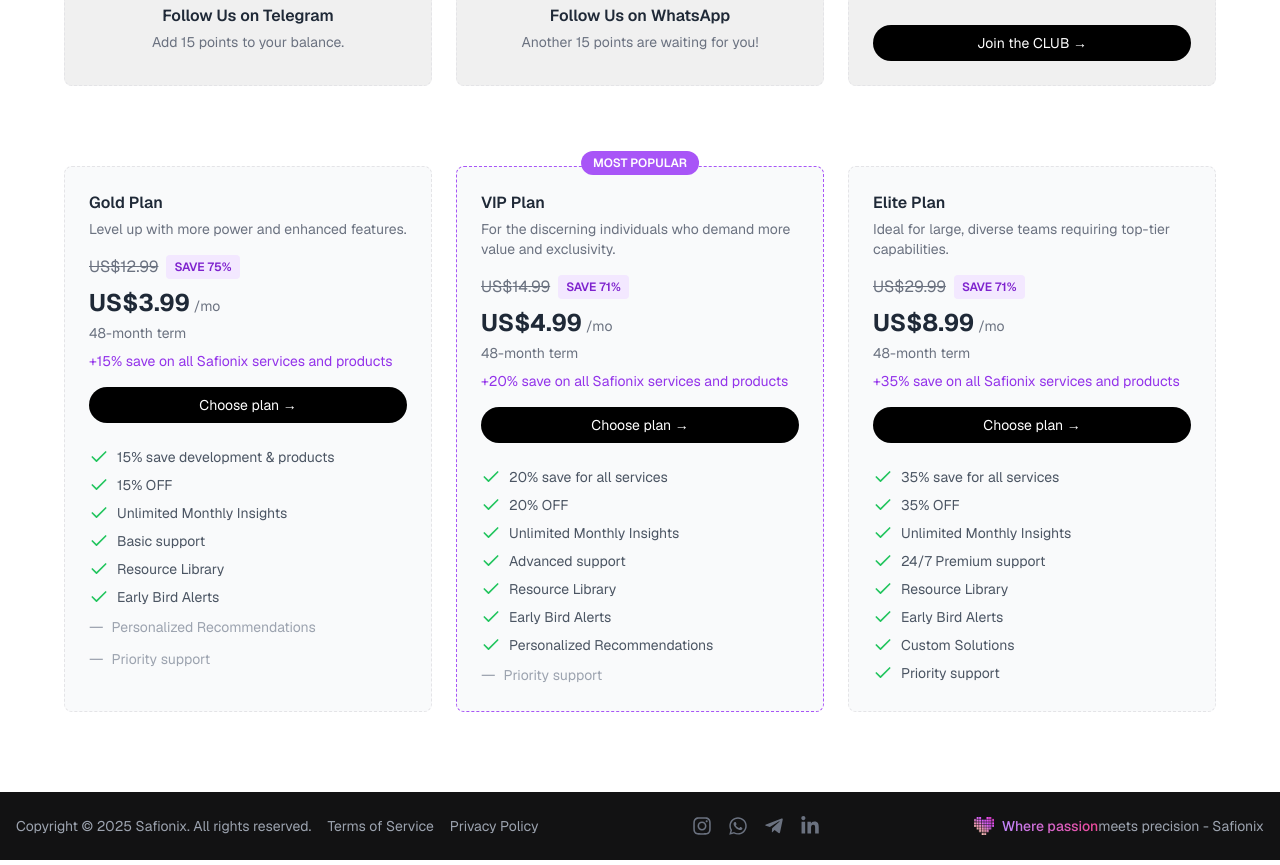
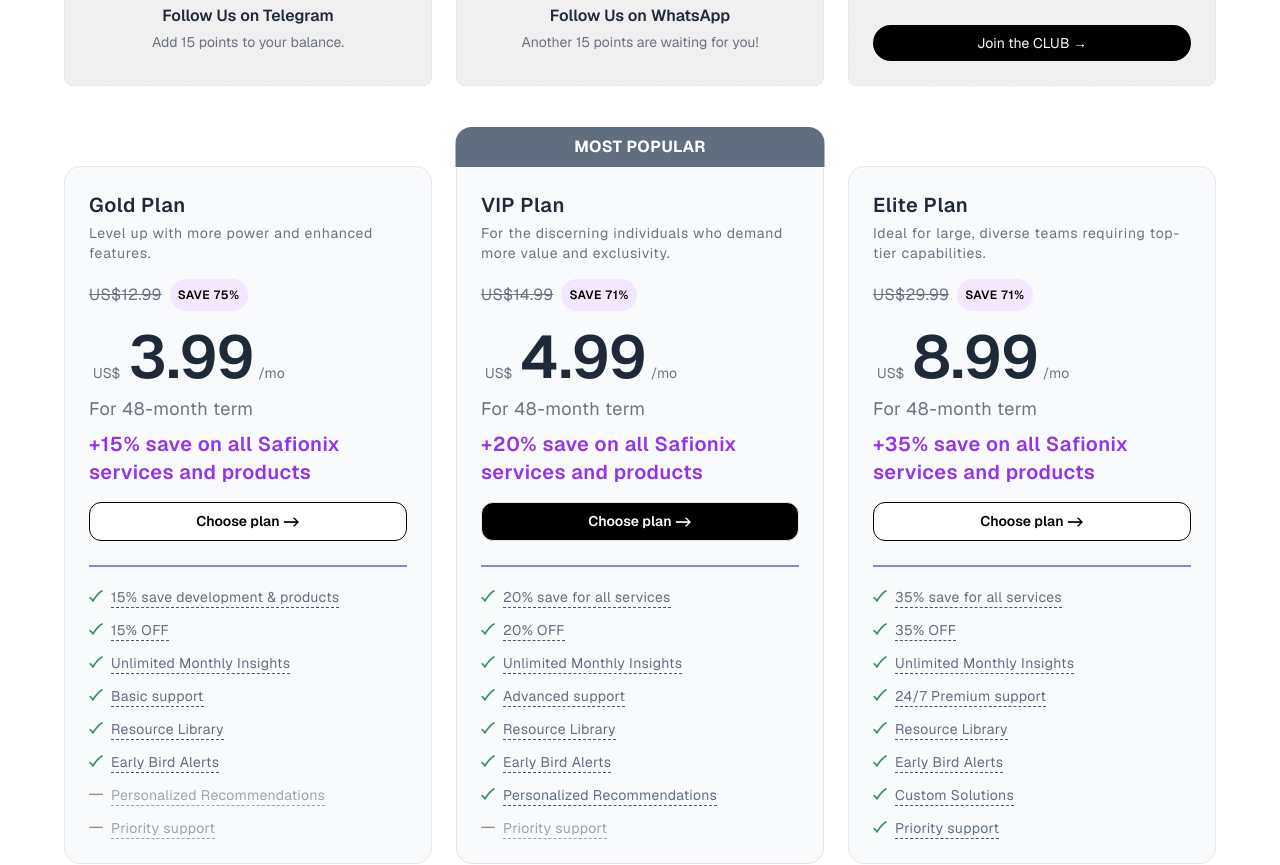
Before and after one commit to Mukhsin0508/safionix, a Next.js app: page /en/club-house in a window 1280 px wide. Shown: the part 2102-2967 px from the top of the page. Built offline with nearby package versions, Linux system fonts and the light colour scheme.

Commit message:
price section +

```diff
--- a/src/components/CH-PricingSection.tsx
+++ b/src/components/CH-PricingSection.tsx
@@ -1,4 +1,4 @@
-import { Check } from 'lucide-react';
+import Image from 'next/image';
 import React from 'react';
 
 const pricingData = [
@@ -72,60 +72,75 @@
           {pricingData.map((plan, index) => (
             <div
               key={index}
-              className={`relative border border-dashed rounded-lg p-6 bg-gray-50 hover:shadow-md transition ${
-                plan.isPopular ? 'border-purple-500' : ''
-              }`}
+              className={`relative ${
+                plan.isPopular
+                  ? 'border  rounded-2xl  rounded-t-none'
+                  : 'border border-gray-200 rounded-2xl'
+              } bg-gray-50 hover:shadow-md transition`}
             >
               {/* Most Popular Badge */}
               {plan.isPopular && (
-                <div className="absolute -top-4 left-1/2 transform -translate-x-1/2 bg-purple-500 text-white text-xs font-semibold px-3 py-1 rounded-full">
+                <div className="absolute -top-10 left-1/2 w-[369px]  -translate-x-1/2  text-center bg-[#606E80] tracking-wide  text-white text-base font-bold py-2 rounded-t-2xl rounded-b-none">
                   MOST POPULAR
                 </div>
               )}
 
+              {/* Card Content */}
+              <div className="p-6 ">
                 {/* Plan Title and Description */}
-              <h3 className="font-semibold text-gray-800 mb-1">{plan.title}</h3>
-              <p className="text-sm text-gray-500 mb-4">{plan.description}</p>
+                <h3
+                  className={`font-semibold text-xl tracking-wide text-gray-800 mb-1 ${
+                    plan.isPopular ? '' : ''
+                  }`}
+                >
+                  {plan.title}
+                </h3>
+                <p className="text-sm text-gray-500 tracking-wider mb-4">{plan.description}</p>
 
                 {/* Pricing */}
-              <div className="mb-4">
+                <div className="mb-4 ">
                   <div className="flex items-center space-x-2">
-                  <span className="text-gray-500 line-through">
+                    <span className="text-gray-500 tracking-wide line-through">
                       US${plan.originalPrice}
                     </span>
-                  <span className="bg-purple-100 text-purple-700 text-xs font-semibold px-2 py-1 rounded">
+                    <span className="bg-purple-100 text-black text-xs font-semibold p-2 tracking-wider rounded-2xl">
                       SAVE {plan.savePercent}
                     </span>
                   </div>
                   <div className="flex items-baseline mt-2">
-                  <span className="text-2xl font-bold text-gray-800">
-                    US${plan.discountedPrice}
+                    <span className="text-sm text-gray-500 ml-1 mr-2">US$ </span>
+                    <span className="text-6xl mt-2 font-semibold text-gray-800">
+                      {plan.discountedPrice}
                     </span>
                     <span className="text-sm text-gray-500 ml-1">/mo</span>
                   </div>
-                <p className="text-sm text-gray-500 mt-1">{plan.term}</p>
-                <p className="text-sm text-purple-600 mt-2">
+                  <p className="text-[18px] text-gray-500 mt-2 tracking-wide">For {plan.term}</p>
+                  <p className="text-xl tracking-wide font-semibold text-purple-600 mt-2">
                     {plan.additionalSave}
                   </p>
                 </div>
 
                 {/* Choose Plan Button */}
-              <button className="w-full bg-black text-white text-sm py-2 px-4 rounded-full hover:bg-gray-800 mb-6">
-                Choose plan →
+                <button className={`w-full bg-black border ${
+                    plan.isPopular ? 'text-white' : 'bg-white hover:text-white border-black text-black'
+                  } font-semibold text-sm py-2 px-4 rounded-xl hover:bg-gray-800 mb-6`}>
+                  Choose plan <span className="inline-block align-middle">-&gt;</span>
                 </button>
 
+                <div className="h-[2px] w-full bg-[#8F7FF4]"></div>
+
                 {/* Features List */}
-              <ul className="space-y-2">
+                <ul className="space-y-2 mt-4">
                   {plan.features.map((feature, idx) => (
                     <li key={idx} className="flex items-center space-x-2">
                       {feature.included ? (
-                      <Check className="w-5 h-5 text-green-500" />
+                        <Image src={'/assets/GreenTick.png'} width={14} height={11} alt="check" />
                       ) : (
-                      <span className="text-gray-400">—</span>
+                        <Image src={'/assets/vector.png'} width={14} height={11} alt="vector" />
                       )}
                       <span
-                      className={`text-sm ${
-                        feature.included ? 'text-gray-600' : 'text-gray-400'
+                        className={`text-sm border-b tracking-wide border-dashed mt-1 ${
+                          feature.included ? 'text-[#606E80] border-gray-600' : 'text-gray-400 border-gray-400'
                         }`}
                       >
                         {feature.name}
@@ -134,6 +149,7 @@
                   ))}
                 </ul>
               </div>
+            </div>
           ))}
         </div>
       </div>
```
Also changed, not shown: public/assets/GreenTick.png (added), public/assets/vector.png (added). Lines whose indentation alone changed are shown as unchanged.
